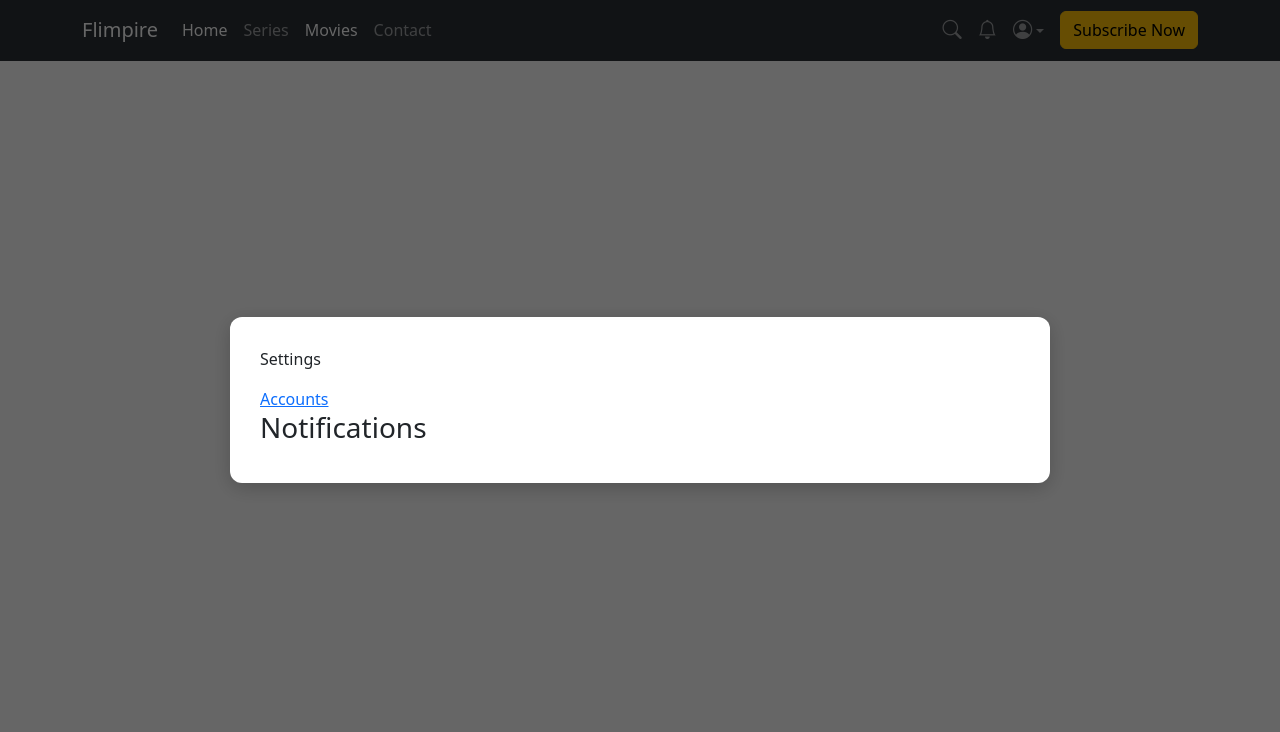
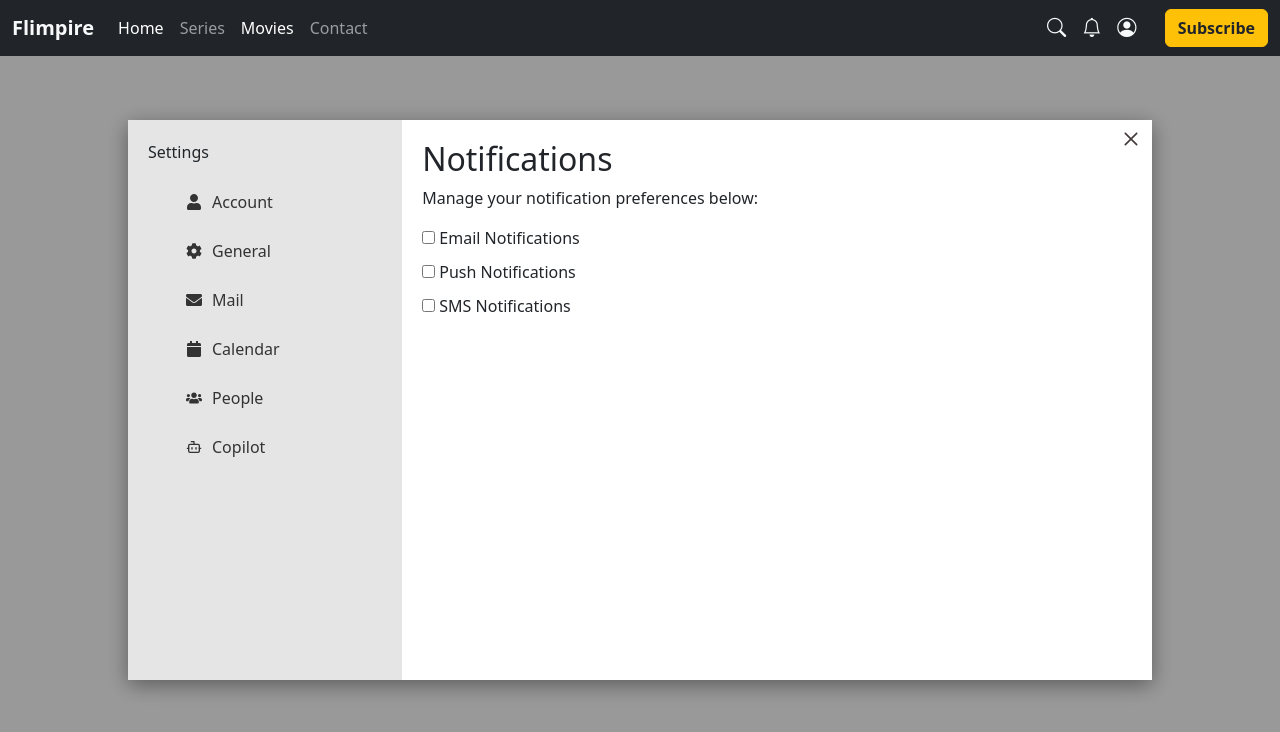
Before and after one commit to Vishvapriya-24/Flimpire, a React (Vite) app in the folder Flimpire/: page /movies/settings in a window 1280 px wide. Shown: the top 732 px of the page. Built offline with nearby package versions, Linux system fonts and the light colour scheme.

Commit message:
changes upto setting

```diff
--- a/Flimpire/src/App.jsx
+++ b/Flimpire/src/App.jsx
@@ -3,23 +3,29 @@ import Log_Page from './components/Log_Page_Components/Log_Page';
 import Welcome from './components/Movies_Page_Components/Welcome';
 import 'bootstrap/dist/css/bootstrap.min.css'
 import './App.css';
-import {  Routes, Route } from 'react-router-dom';
+import { Routes, Route } from 'react-router-dom';
 import { HomePage } from './components/Movies_Page_Components/HomePage';
 import Contact from './components/Movies_Page_Components/Contact';
 import ProfilePage from './components/Movies_Page_Components/ProfilePage';
 import Settings from './components/Movies_Page_Components/NavigationsPage/SettingsPages/Settings';
-import NotificationsSettings from './components/Movies_Page_Components/NavigationsPage/SettingsPages/NotificationsSettings';
+import { NotificationsSettings, AccountsSettings,MailSettings,GeneralSettings,CalendarSettings,PeopleSettings,CopilotSettings } from './components/Movies_Page_Components/NavigationsPage/SettingsPages/SettingsPages';
 
 function App() {
   return (
     <Routes>
       <Route path="/" element={< Log_Page />}></Route>
       <Route path="/movies" element={< Welcome />}>
-          <Route index element={<HomePage />}/>
+        <Route index element={<HomePage />} />
         <Route path='contact' element={<Contact />} />
         <Route path='profile' element={<ProfilePage />} />
-          <Route path='settings' element={<Settings />}>
-              <Route index element={<NotificationsSettings />} ></Route>
+        <Route path="settings" element={<Settings />}>
+          <Route index element={<NotificationsSettings />} />
+          <Route path="account" element={<AccountsSettings />} />
+          <Route path="general" element={<GeneralSettings />} />
+          <Route path="mail" element={<MailSettings />} />
+          <Route path="calendar" element={<CalendarSettings />} />
+          <Route path="people" element={<PeopleSettings />} />
+          <Route path="copilot" element={<CopilotSettings />} />
         </Route>
       </Route>
     </Routes>
--- a/Flimpire/src/components/Movies_Page_Components/Navigation.jsx
+++ b/Flimpire/src/components/Movies_Page_Components/Navigation.jsx
@@ -7,7 +7,7 @@ import NavDropdown from "react-bootstrap/NavDropdown";
 import Button from "react-bootstrap/Button";
 import Form from "react-bootstrap/Form";
 import InputGroup from "react-bootstrap/InputGroup";
-// Bootstrap Icons
+import Offcanvas from "react-bootstrap/Offcanvas";
 import "bootstrap-icons/font/bootstrap-icons.css";
 
 function Navigation({ setShowSubscribe, setShowSettings }) {
@@ -20,42 +20,52 @@ function Navigation({ setShowSubscribe, setShowSettings }) {
     if (query.trim()) {
       navigate(`/search?q=${encodeURIComponent(query)}`);
       setQuery("");
+      setShowSearch(false);
     }
   };
 
-  // Escape key to close search
+  // Escape key closes search
   useEffect(() => {
     const handleKey = (e) => {
-      if (e.key === "Escape") {
-        setShowSearch(false);
-      }
+      if (e.key === "Escape") setShowSearch(false);
     };
     window.addEventListener("keydown", handleKey);
     return () => window.removeEventListener("keydown", handleKey);
   }, []);
 
   return (
-    <Navbar expand="lg" className="bg-body-tertiary" data-bs-theme="dark">
-      <Container>
-        <Navbar.Brand as={NavLink} to="/movies">Flimpire</Navbar.Brand>
-        <Navbar.Toggle aria-controls="basic-navbar-nav" />
-        <Navbar.Collapse id="basic-navbar-nav">
-          {/* Left links */}
+    <Navbar expand="lg" bg="dark" variant="dark" sticky="top">
+      <Container fluid>
+        {/* Small screen hamburger + brand */}
+        <div className="d-flex align-items-center d-lg-none">
+          <Navbar.Toggle aria-controls="offcanvasNavbar" className="me-2" />
+          <Navbar.Brand as={NavLink} to="/movies" className="fw-bold text-light mb-0">
+            Flimpire
+          </Navbar.Brand>
+        </div>
+
+        {/* Large screen brand */}
+        <Navbar.Brand as={NavLink} to="/movies" className="fw-bold text-light d-none d-lg-block">
+          Flimpire
+        </Navbar.Brand>
+
+        {/* Large screen Nav Links */}
+        <Navbar.Collapse id="main-navbar" className="d-none d-lg-flex">
           <Nav className="me-auto">
             <Nav.Link as={NavLink} to="/movies">Home</Nav.Link>
             <Nav.Link as={NavLink} to="/series">Series</Nav.Link>
             <Nav.Link as={NavLink} to="/movies">Movies</Nav.Link>
             <Nav.Link as={NavLink} to="/movies/contact">Contact</Nav.Link>
           </Nav>
+        </Navbar.Collapse>
 
-          {/* Right icons */}
-          <Nav className="ms-auto align-items-center">
-            {/* Search box + icon */}
-            <div style={{ display: "flex", alignItems: "center" }}>
+        {/* Right Section (Always visible) */}
+        <div className="d-flex align-items-center ms-auto">
+          {/* Search box */}
           {showSearch && (
             <Form
-                  className="me-2"
-                  style={{ minWidth: "220px" }}
+              className="me-3"
+              style={{ minWidth: "200px" }}
               onSubmit={handleSearchSubmit}
             >
               <InputGroup size="sm">
@@ -73,49 +83,71 @@ function Navigation({ setShowSubscribe, setShowSettings }) {
             </Form>
           )}
 
-              {/* Search icon toggler */}
+          {/* Icons with spacing */}
           <Nav.Link
             href="#"
+            className="me-3"
             onClick={(e) => {
               e.preventDefault();
               setShowSearch((prev) => !prev);
             }}
           >
-                <i className="bi bi-search" style={{ fontSize: "1.2rem" }}></i>
-              </Nav.Link>
-            </div>
-
-            {/* Bell/Wishlist */}
-            <Nav.Link href="#wishlist">
-              <i className="bi bi-bell" style={{ fontSize: "1.2rem" }}></i>
+            <i className="bi bi-search text-light" style={{ fontSize: "1.2rem" }}></i>
           </Nav.Link>
 
-            {/* User Dropdown */}
+          <Nav.Link href="#wishlist" className="me-3">
+            <i className="bi bi-bell text-light" style={{ fontSize: "1.2rem" }}></i>
+          </Nav.Link>
+
           <NavDropdown
-              title={
-                <i className="bi bi-person-circle" style={{ fontSize: "1.2rem" }}></i>
-              }
+            title={<i className="bi bi-person-circle text-light" style={{ fontSize: "1.2rem" }}></i>}
             id="user-dropdown"
             align="end"
+            className="me-3"
           >
             <NavDropdown.Item as={NavLink} to="/movies/profile">Profile</NavDropdown.Item>
-              <NavDropdown.Item as={NavLink} to="/movies/settings" onClick={() => {setShowSettings(true)}}>Settings</NavDropdown.Item>
+            <NavDropdown.Item
+              as={NavLink}
+              to="/movies/settings"
+              onClick={() => setShowSettings(true)}
+            >
+              Settings
+            </NavDropdown.Item>
             <NavDropdown.Divider />
             <NavDropdown.Item href="#logout">Logout</NavDropdown.Item>
           </NavDropdown>
 
-            {/* Subscribe Button */}
           <Button
             variant="warning"
-              onClick={() => {
-                setShowSubscribe(true);
-              }}
-              className="ms-2"
+            className="fw-semibold text-dark"
+            onClick={() => setShowSubscribe(true)}
           >
-              Subscribe Now
+            Subscribe
           </Button>
+        </div>
+
+        {/* Small Screen Drawer with reduced width */}
+        <Navbar.Offcanvas
+          id="offcanvasNavbar"
+          aria-labelledby="offcanvasNavbarLabel"
+          placement="start"
+          className="d-lg-none"
+          style={{ width: "250px" }}
+        >
+          <Offcanvas.Header closeButton>
+            <Offcanvas.Title id="offcanvasNavbarLabel" className="fw-bold">
+              Flimpire
+            </Offcanvas.Title>
+          </Offcanvas.Header>
+          <Offcanvas.Body>
+            <Nav className="flex-column">
+              <Nav.Link as={NavLink} to="/movies">Home</Nav.Link>
+              <Nav.Link as={NavLink} to="/series">Series</Nav.Link>
+              <Nav.Link as={NavLink} to="/movies">Movies</Nav.Link>
+              <Nav.Link as={NavLink} to="/movies/contact">Contact</Nav.Link>
             </Nav>
-        </Navbar.Collapse>
+          </Offcanvas.Body>
+        </Navbar.Offcanvas>
       </Container>
     </Navbar>
   );
--- a/Flimpire/src/components/Movies_Page_Components/NavigationsPage/SettingsPages/NotificationsSettings.jsx
+++ /dev/null
@@ -1,11 +0,0 @@
-const NotificationsSettings = () =>{
-    return(
-        <div>
-            <section>
-                <h3>Notifications</h3>
-            </section>
-        </div>
-    )
-}
-
-export default NotificationsSettings;
--- a/Flimpire/src/components/Movies_Page_Components/NavigationsPage/SettingsPages/Settings.jsx
+++ b/Flimpire/src/components/Movies_Page_Components/NavigationsPage/SettingsPages/Settings.jsx
@@ -1,51 +1,33 @@
+// Settings.jsx
 import { Outlet } from "react-router-dom";
 import SettingsNavBar from "./SettingsNavBar";
-const Settings =  ({setShowSettings}) =>{
-    const Styles = {
-        overlay:{
-            position:'fixed',
-            top:0,
-            right:0,
-            width:"100vw",
-            height:"100vh",
-            backgroundColor:"rgba(0,0,0,0.6)",
-            display:'flex',
-            justifyContent:'center',
-            alignItems:'center',
-            zIndex:100,
-        },
-        container:{
-            backgroundColor:"#fff",
-            borderRadius:"12px",
-            padding:"30px",
-            width:"820px",
-            maxWidth:'90%',
-            boxShadow:"0 5px 20px rgba(0,0,0,0.2)"
-        },
-        contents:{
-            display:"grid",
-            gridTemplateColums:"100px 1fr"
-        }
-    }
+import Styles from '../../../../style/Settings.module.css';
+import { RxCross2 } from "react-icons/rx";
 
-    return(
-        <div style={Styles.overlay} className="overlay" >
-            <div style={Styles.container}>
-                <div style={Styles.contents}>
+const Settings = ({ setShowSettings }) => {  // ✅ receive props
+  return (
+    <div className={Styles.overlay}>
+      <div className={Styles.container}>
+        <div className={Styles.contents}>
+          <div className={Styles.navi}>
             <p>Settings</p>
-                    <div>
             <SettingsNavBar />
           </div>
 
-                    <div>
+          <div className={Styles.body}>
             <Outlet />
+          </div>
+
+          <button
+            className={Styles.closeBtn}
+            onClick={() => setShowSettings(false)} // ✅ close action
+          >
+            <RxCross2 />
+          </button>
         </div>
       </div>
     </div>
-        </div>
-    )
-
-
-}
+  );
+};
 
 export default Settings;
--- a/Flimpire/src/components/Movies_Page_Components/NavigationsPage/SettingsPages/SettingsNavBar.jsx
+++ b/Flimpire/src/components/Movies_Page_Components/NavigationsPage/SettingsPages/SettingsNavBar.jsx
@@ -1,13 +1,45 @@
-import { Link } from "react-router-dom";
+import { NavLink } from "react-router-dom";
+import { FaUser, FaCog, FaEnvelope, FaCalendar, FaUsers } from "react-icons/fa";
+import { LuBot } from "react-icons/lu";
+import Styles from "../../../../style/Settings.module.css";
 
-const SettingsNavBar = () =>{
-    return(
-        <div>
-            <nav>
-                <Link to='/accounts'>Accounts</Link>
-            </nav>
-        </div>
-    )
-}
+const SettingsNavBar = () => {
+  return (
+    <nav >
+      <ul className={Styles.menu}>
+        <li>
+          <NavLink to="account" className={({ isActive }) => isActive ? Styles.active : ""}>
+            <FaUser className={Styles.icon} /> Account
+          </NavLink>
+        </li>
+        <li>
+          <NavLink to="general" className={({ isActive }) => isActive ? Styles.active : ""}>
+            <FaCog className={Styles.icon} /> General
+          </NavLink>
+        </li>
+        <li>
+          <NavLink to="mail" className={({ isActive }) => isActive ? Styles.active : ""}>
+            <FaEnvelope className={Styles.icon} /> Mail
+          </NavLink>
+        </li>
+        <li>
+          <NavLink to="calendar" className={({ isActive }) => isActive ? Styles.active : ""}>
+            <FaCalendar className={Styles.icon} /> Calendar
+          </NavLink>
+        </li>
+        <li>
+          <NavLink to="people" className={({ isActive }) => isActive ? Styles.active : ""}>
+            <FaUsers className={Styles.icon} /> People
+          </NavLink>
+        </li>
+        <li>
+          <NavLink to="copilot" className={({ isActive }) => isActive ? Styles.active : ""}>
+            <LuBot className={Styles.icon} /> Copilot
+          </NavLink>
+        </li>
+      </ul>
+    </nav>
+  );
+};
 
 export default SettingsNavBar;
--- /dev/null
+++ b/Flimpire/src/components/Movies_Page_Components/NavigationsPage/SettingsPages/SettingsPages.jsx
@@ -0,0 +1,166 @@
+const NotificationsSettings = () => {
+  return (
+    <div style={{ padding: "20px" }}>
+      <section>
+        <h2>Notifications</h2>
+        <p>Manage your notification preferences below:</p>
+
+        <div style={{ marginTop: "15px" }}>
+          <label>
+            <input type="checkbox" /> Email Notifications
+          </label>
+        </div>
+
+        <div style={{ marginTop: "10px" }}>
+          <label>
+            <input type="checkbox" /> Push Notifications
+          </label>
+        </div>
+
+        <div style={{ marginTop: "10px" }}>
+          <label>
+            <input type="checkbox" /> SMS Notifications
+          </label>
+        </div>
+      </section>
+    </div>
+  );
+};
+
+const AccountsSettings = ()=>{
+  return(
+    <p>Accounts settings</p>
+  );
+}
+
+
+// General Settings
+const GeneralSettings = () => {
+  return (
+    <div style={{ padding: "20px" }}>
+      <section>
+        <h2>General</h2>
+        <p>Update your general application preferences.</p>
+
+        <div style={{ marginTop: "15px" }}>
+          <label>
+            <input type="checkbox" /> Enable Dark Mode
+          </label>
+        </div>
+
+        <div style={{ marginTop: "10px" }}>
+          <label>
+            <input type="checkbox" /> Show Tooltips
+          </label>
+        </div>
+      </section>
+    </div>
+  );
+};
+
+// Mail Settings
+const MailSettings = () => {
+  return (
+    <div style={{ padding: "20px" }}>
+      <section>
+        <h2>Mail</h2>
+        <p>Configure your mail preferences.</p>
+
+        <div style={{ marginTop: "15px" }}>
+          <label>
+            Signature: <input type="text" placeholder="Your signature" />
+          </label>
+        </div>
+
+        <div style={{ marginTop: "10px" }}>
+          <label>
+            <input type="checkbox" /> Enable Auto-Reply
+          </label>
+        </div>
+      </section>
+    </div>
+  );
+};
+
+// Calendar Settings
+const CalendarSettings = () => {
+  return (
+    <div style={{ padding: "20px" }}>
+      <section>
+        <h2>Calendar</h2>
+        <p>Adjust your calendar settings.</p>
+
+        <div style={{ marginTop: "15px" }}>
+          <label>
+            Default View:
+            <select style={{ marginLeft: "10px" }}>
+              <option>Month</option>
+              <option>Week</option>
+              <option>Day</option>
+            </select>
+          </label>
+        </div>
+
+        <div style={{ marginTop: "10px" }}>
+          <label>
+            <input type="checkbox" /> Show Public Holidays
+          </label>
+        </div>
+      </section>
+    </div>
+  );
+};
+
+// People Settings
+const PeopleSettings = () => {
+  return (
+    <div style={{ padding: "20px" }}>
+      <section>
+        <h2>People</h2>
+        <p>Manage your contacts and groups.</p>
+
+        <div style={{ marginTop: "15px" }}>
+          <button>Add New Contact</button>
+        </div>
+
+        <div style={{ marginTop: "10px" }}>
+          <button>Manage Groups</button>
+        </div>
+      </section>
+    </div>
+  );
+};
+
+// Copilot Settings
+const CopilotSettings = () => {
+  return (
+    <div style={{ padding: "20px" }}>
+      <section>
+        <h2>Copilot</h2>
+        <p>Configure Copilot preferences.</p>
+
+        <div style={{ marginTop: "15px" }}>
+          <label>
+            <input type="checkbox" /> Enable Copilot Assistance
+          </label>
+        </div>
+
+        <div style={{ marginTop: "10px" }}>
+          <label>
+            <input type="checkbox" /> Show Suggestions Automatically
+          </label>
+        </div>
+      </section>
+    </div>
+  );
+};
+
+export {
+  NotificationsSettings,
+  AccountsSettings,
+  GeneralSettings,
+  MailSettings,
+  CalendarSettings,
+  PeopleSettings,
+  CopilotSettings
+};
--- a/Flimpire/src/components/Movies_Page_Components/Welcome.jsx
+++ b/Flimpire/src/components/Movies_Page_Components/Welcome.jsx
@@ -5,7 +5,7 @@ import Settings from './NavigationsPage/SettingsPages/Settings'
 import { Outlet } from "react-router-dom";
 function Welcome() {
   const [showSubscribe, setShowSubscribe] = useState(false);
-  const [showSettings, setShowSettings] = useState(true);
+
 
   const handleOverlayClick = (e) => {
     if (e.target.classList.contains("overlay")) {
@@ -22,7 +22,7 @@ function Welcome() {
   return (
     <div>
       <div>
-        <Navigation setShowSubscribe={setShowSubscribe} setShowSettings={setShowSettings} />
+        <Navigation setShowSubscribe={setShowSubscribe} setShowSettings={setShowSubscribe} />
       </div>
       <div>
         <Outlet />
@@ -61,8 +61,6 @@ function Welcome() {
           </div>
         </div>
       )}
-
-
     </div>
   );
 }
--- /dev/null
+++ b/Flimpire/src/style/Settings.module.css
@@ -0,0 +1,90 @@
+.overlay{
+    position: fixed;
+    top:0;
+    right:0;
+    width:100vw;
+    height:100vh;
+    background-color: rgba(0,0,0,0.4);
+    display:flex;
+    justify-content: center;
+    align-items: center;
+    z-index: 100;
+
+}
+
+.container{
+    display: flex;
+    width: 80%;
+    height:70%;
+    background-color: #ffff;
+    box-shadow: 0 5px 20px rgba(0,0,0,0.4);
+}
+
+.contents{
+    display: flex;
+    width: 100%;
+    height: 100%;
+}
+
+.navi{
+    width: 30%;
+    height: 100%;
+    background-color: rgba(0,0,0,0.1);
+    padding: 20px;
+}
+
+.body{
+    width: 80%;
+}
+
+
+.menu {
+  list-style: none;
+  padding: 0;
+  margin-left: 20px;
+}
+
+.menu li {
+  margin-bottom: 5px;
+}
+
+.menu a {
+  display: flex;
+  align-items: center;
+  text-decoration: none;
+  color: #333;
+  padding: 10px 15px;
+  border-left: 3px solid transparent;
+  transition: all 0.3s ease;
+}
+
+.menu a:hover {
+
+  border-left: 3px solid #0078d4; /* blue bar */
+  color: #0078d4;
+}
+
+.active {
+  background-color: #e6f0ff;
+  border-left: 3px solid #0078d4;
+  color: #0078d4;
+}
+
+.icon {
+  margin-right: 10px;
+  font-size: 16px;
+}
+
+.closeBtn {
+  background: transparent;
+  height: 30px;
+  margin-right: 10px;
+  border: none;
+  font-size: 22px;
+  cursor: pointer;
+  color: #443c3c;
+  transition: color 0.2s ease;
+}
+.closeBtn:hover {
+  color: red;
+}
```
Lines whose indentation alone changed are shown as unchanged.
